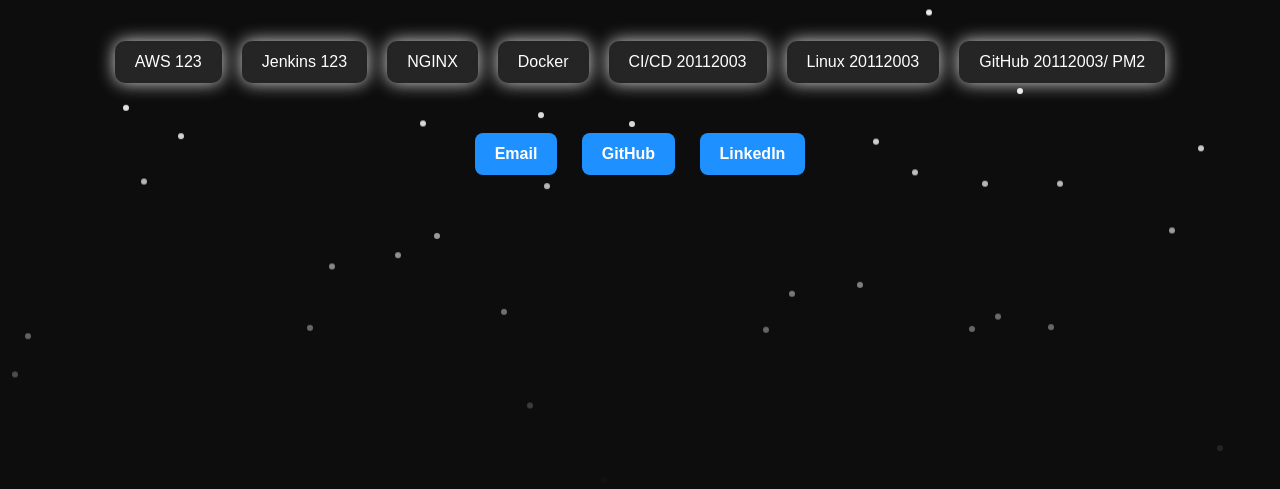
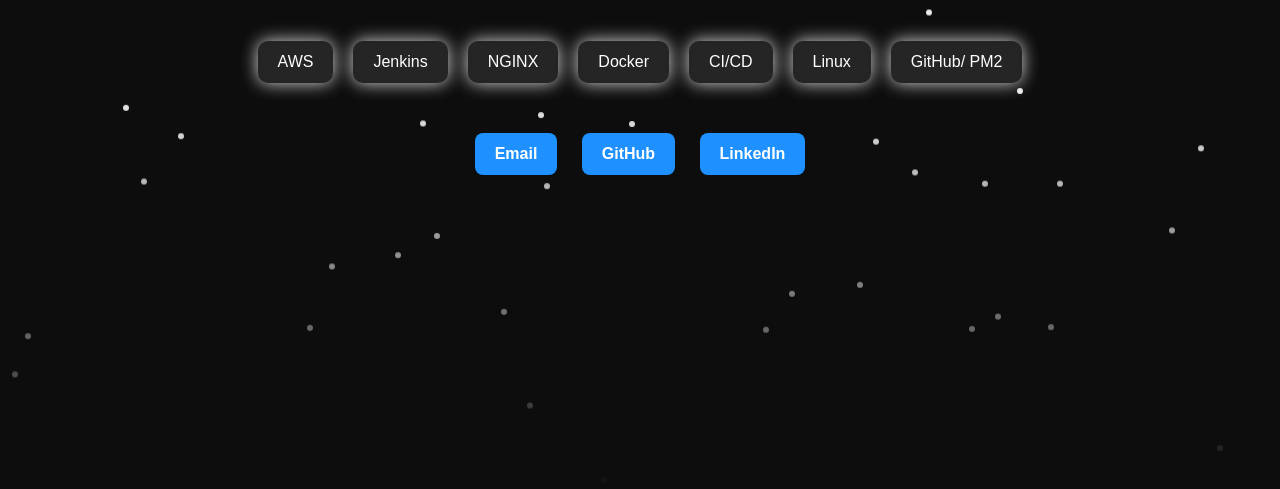
Before and after one commit to navinkumar2701007/navin, a plain HTML site: page index.html in a window 1280 px wide. Shown: the part 311-800 px from the top of the page. Drawn offline with nearby package versions, Linux system fonts and the light colour scheme.

Commit message:
Update index.html
Signed-off-by: navin2701 <navinkumar2701007@gmail.com>

```diff
--- a/index.html
+++ b/index.html
@@ -114,13 +114,13 @@
     <p id="subtitle">DevOps Engineer | AWS | Linux | Jenkins | CI/CD | NGINX</p>
 
     <div class="tech-container">
-        <div class="tech-box">AWS 123</div>
-        <div class="tech-box">Jenkins 123</div>
+        <div class="tech-box">AWS</div>
+        <div class="tech-box">Jenkins</div>
         <div class="tech-box">NGINX</div>
         <div class="tech-box">Docker</div>
-        <div class="tech-box">CI/CD 20112003</div>
-        <div class="tech-box">Linux 20112003</div>
-        <div class="tech-box">GitHub 20112003/ PM2</div>
+        <div class="tech-box">CI/CD</div>
+        <div class="tech-box">Linux</div>
+        <div class="tech-box">GitHub/ PM2</div>
     </div>
 
     <div class="socials">
```
